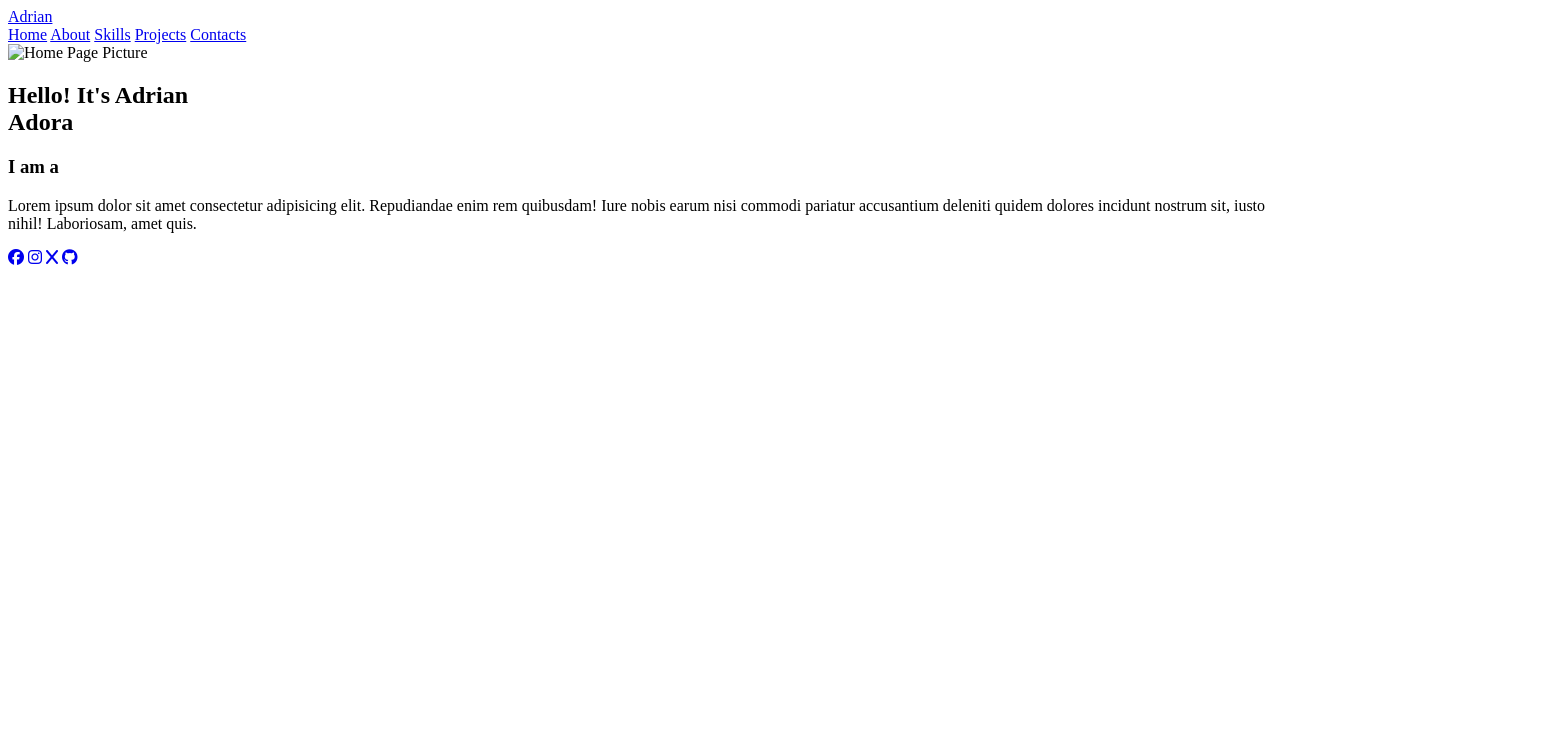
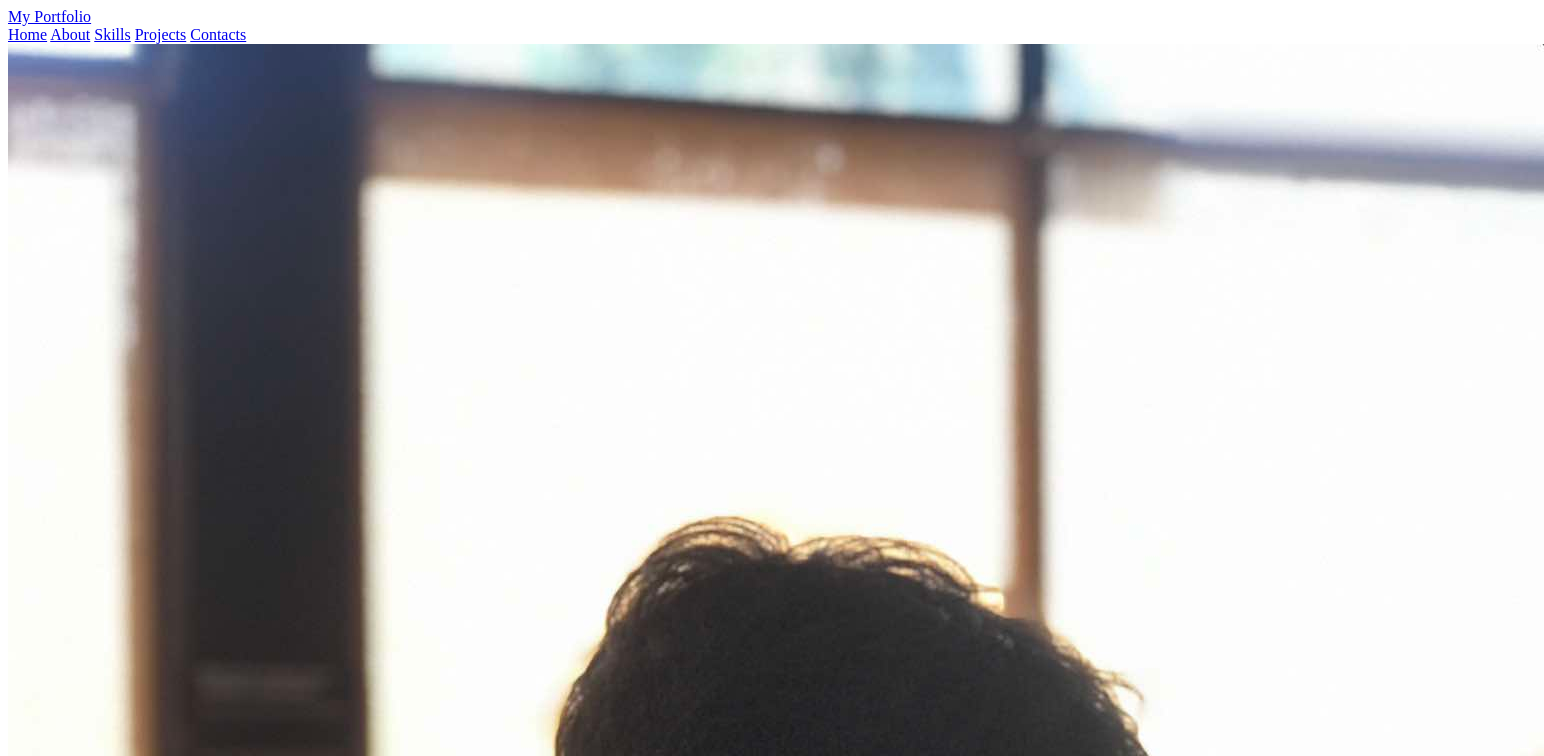
Before and after one commit to adrian-aizen/Personal-Portfolio, a plain HTML site: page index.html in a window 1280 px wide. Shown: the top 756 px of the page, 1544 px wide, since content can reach past the window. Drawn offline with Linux system fonts and the light colour scheme.

Commit message:
Revised HTML structure

```diff
--- a/index.html
+++ b/index.html
@@ -9,7 +9,7 @@
 </head>
 <body>
     <header>
-        <a href="#">Adrian</a>
+        <a href="#" class="logo">My Portfolio</a>
 
         <nav>
             <a href="#" class="active">Home</a>
@@ -21,16 +21,15 @@
     </header>
     <section class="home">
         <div class="home-img">
-            <img src="#" alt="Home Page Picture">
+            <img src="assets/homepic.jpg" alt="Home Page Picture">
         </div>
         <div class="home-content">
             <h1>Hello! It's <span>Adrian <br>Adora</br></span></h1>
-            <h3 class="typing-text">I am a <span></span></h3>
-            <p>Lorem ipsum dolor sit amet consectetur adipisicing elit. Repudiandae enim rem quibusdam! Iure nobis earum nisi commodi pariatur accusantium deleniti quidem dolores incidunt nostrum sit, iusto nihil! Laboriosam, amet quis.</p>
+            <h3 class="typing-text">I'm a <span></span></h3>
             <div class="social-icons">
                 <a href="#"><i class="fa-brands fa-facebook"></i></a>
                 <a href="#"><i class="fa-brands fa-instagram"></i></a>
-                <a href="#"><i class="fa-brands fa-x"></i></a>
+                <a href="#"><i class="fa-brands fa-discord"></i></a>
                 <a href="#"><i class="fa-brands fa-github"></i></a>
             </div>
         </div>
```
